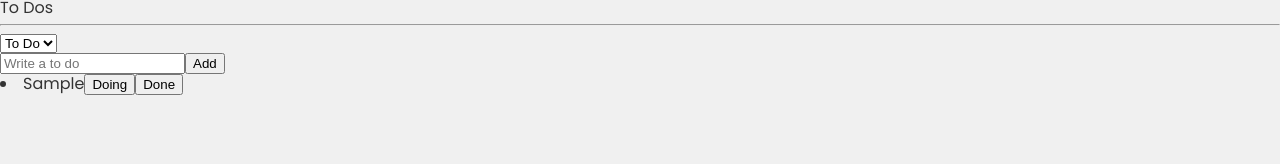
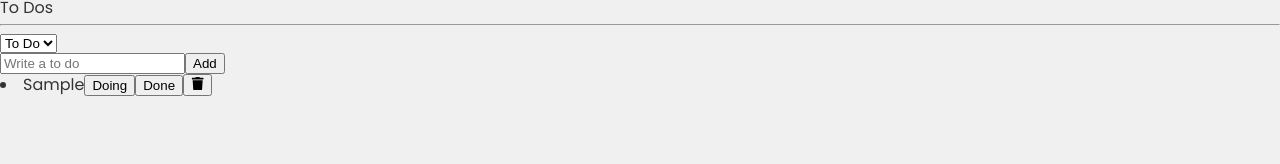
Before and after one commit to sbtiffanykim/to-do-app, a React (Vite) app: page / in a window 1280 px wide. Both pictures are taken after typing "Sample" into the empty fields and a click on the button "Add". Shown: the top 164 px of the page. Built offline with nearby package versions, Linux system fonts and the light colour scheme.

Commit message:
feat: Enable deletion of todo items

```diff
--- a/package.json
+++ b/package.json
@@ -13,6 +13,7 @@
     "react": "^18.3.1",
     "react-dom": "^18.3.1",
     "react-hook-form": "^7.53.0",
+    "react-icons": "^5.3.0",
     "recoil": "^0.7.7",
     "styled-components": "^6.1.13",
     "styled-reset": "^4.5.2"
--- a/src/components/ToDo.tsx
+++ b/src/components/ToDo.tsx
@@ -1,6 +1,7 @@
 import React from 'react';
 import { Categories, ITodo, toDoState } from '../atoms';
 import { useSetRecoilState } from 'recoil';
+import { FaTrash } from 'react-icons/fa';
 
 export default function ToDo({ text, category, id }: ITodo) {
   const setToDos = useSetRecoilState(toDoState);
@@ -12,6 +13,13 @@ export default function ToDo({ text, category, id }: ITodo) {
       const targetIndex = prev.findIndex((toDo) => toDo.id === id);
       const newToDo = { text, id, category: name as Categories };
       return [...prev.slice(0, targetIndex), newToDo, ...prev.slice(targetIndex + 1)];
+    });
+  };
+
+  const handleDelete = () => {
+    setToDos((prev) => {
+      const targetIndex = prev.findIndex((toDo) => toDo.id === id);
+      return [...prev.slice(0, targetIndex), ...prev.slice(targetIndex + 1)];
     });
   };
 
@@ -33,6 +41,9 @@ export default function ToDo({ text, category, id }: ITodo) {
           To do
         </button>
       )}
+      <button onClick={handleDelete}>
+        <FaTrash />
+      </button>
     </li>
   );
 }
```
Also changed, not shown: 1 other file (tests, documents, lock files or other folders).
